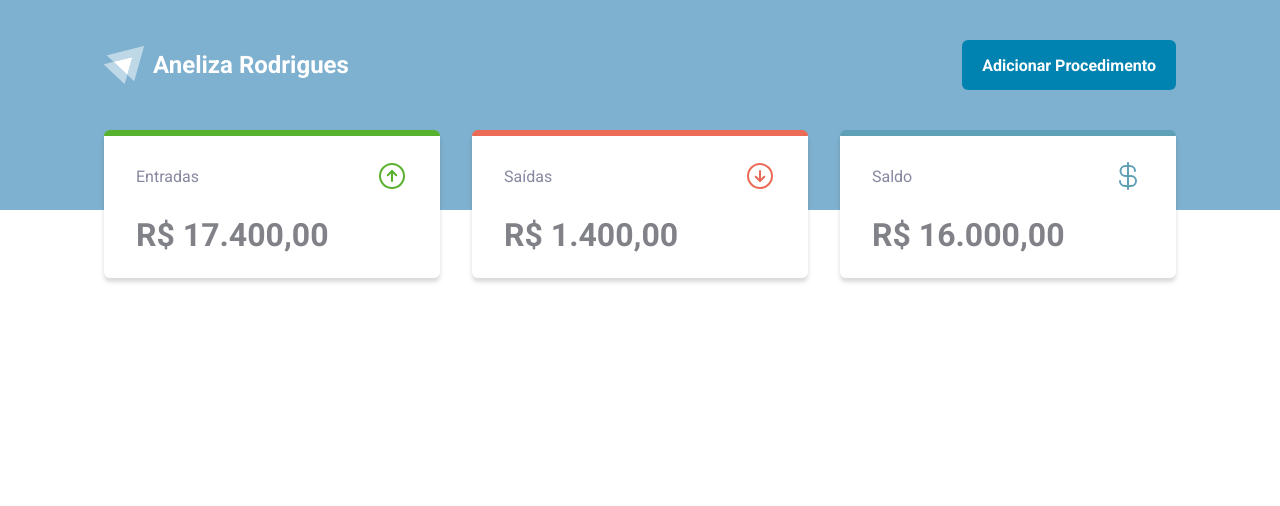
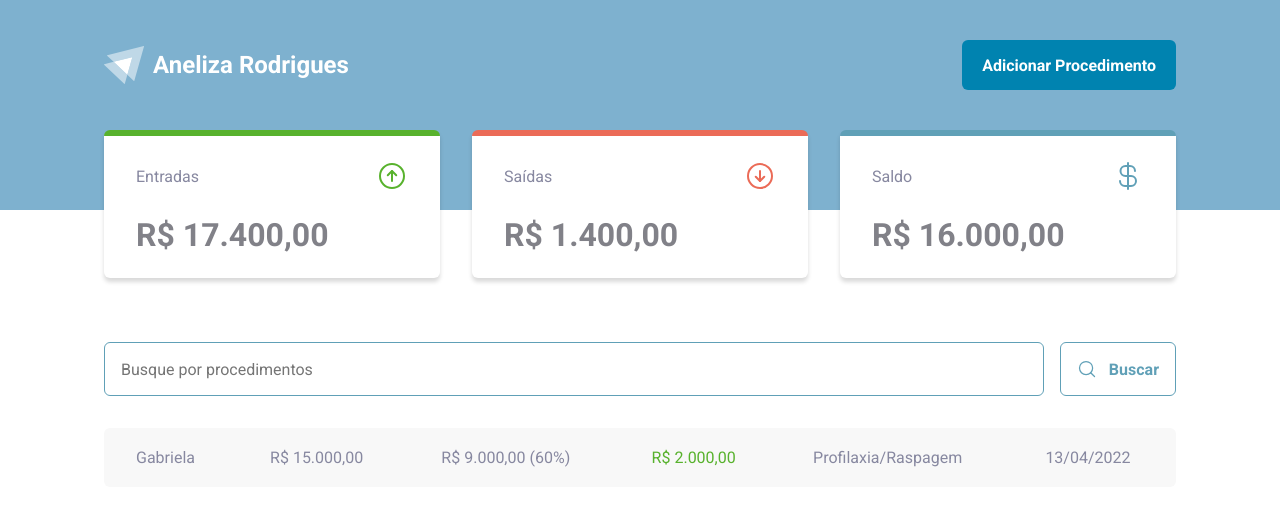
Before and after one commit to caioq/dental-transactions, a React (Vite) app: page / in a window 1280 px wide. Shown: the top 506 px of the page. Built offline with nearby package versions, Linux system fonts and the light colour scheme.

Commit message:
feat: search form component

```diff
--- a/index.html
+++ b/index.html
@@ -12,7 +12,7 @@
 
     <link href="https://fonts.googleapis.com/css2?family=Roboto:wght@400;700&display=swap" rel="stylesheet" />
 
-    <title>DT</title>
+    <title>Dental Transactions</title>
   </head>
   <body>
     <div id="root"></div>
--- /dev/null
+++ b/src/components/SearchForm/index.tsx
@@ -0,0 +1,13 @@
+import { MagnifyingGlass } from "phosphor-react";
+import { SearchFormContainer } from "./styles";
+
+export function SearchForm() {
+  return (
+    <SearchFormContainer>
+      <input type="text" placeholder="Busque por procedimentos" />
+      <button type="submit">
+        <MagnifyingGlass size={20} /> Buscar
+      </button>
+    </SearchFormContainer>
+  );
+}
--- /dev/null
+++ b/src/components/SearchForm/styles.ts
@@ -0,0 +1,37 @@
+import styled from "styled-components";
+
+export const SearchFormContainer = styled.form`
+  display: flex;
+  gap: 1rem;
+  input {
+    flex: 1;
+    border-radius: 6px;
+    border: 1px solid ${(props) => props.theme["blue-dark"]};
+    background: ${(props) => props.theme["white"]};
+    color: ${(props) => props.theme["text-base"]};
+    padding: 1rem;
+    &::placeholder {
+      color: ${(props) => props.theme["text-placeholder"]};
+    }
+  }
+  button {
+    display: flex;
+    align-items: center;
+    gap: 0.75rem;
+    border: 0;
+    padding: 1rem;
+    background: transparent;
+    border: 1px solid ${(props) => props.theme["blue-dark"]};
+    color: ${(props) => props.theme["blue-dark"]};
+    font-weight: bold;
+    border-radius: 6px;
+    cursor: pointer;
+
+    &:hover {
+      background: ${(props) => props.theme["blue-bright-700"]};
+      border-color: ${(props) => props.theme["blue-bright-700"]};
+      color: ${(props) => props.theme["white"]};
+      transition: background-color 0.2s, color 0.2s, border-color 0.2s;
+    }
+  }
+`;
--- a/src/pages/Procedures/index.tsx
+++ b/src/pages/Procedures/index.tsx
@@ -1,11 +1,31 @@
 import { Header } from "../../components/Header";
+import { SearchForm } from "../../components/SearchForm";
 import { Summary } from "../../components/Summary";
+import { TransactionsContainer, TransactionsTable, PriceHighlight } from "./styles";
 
 export function Procedures() {
   return (
     <div>
       <Header />
       <Summary />
+
+      <TransactionsContainer>
+        <SearchForm />
+        <TransactionsTable>
+          <tbody>
+            <tr>
+              <td>Gabriela</td>
+              <td>R$ 15.000,00</td>
+              <td>R$ 9.000,00 (60%)</td>
+              <td>
+                <PriceHighlight variant="income">R$ 2.000,00</PriceHighlight>
+              </td>
+              <td>Profilaxia/Raspagem</td>
+              <td>13/04/2022</td>
+            </tr>
+          </tbody>
+        </TransactionsTable>
+      </TransactionsContainer>
     </div>
   );
 }
--- a/src/pages/Procedures/styles.ts
+++ b/src/pages/Procedures/styles.ts
@@ -0,0 +1,36 @@
+import styled from "styled-components";
+
+export const TransactionsContainer = styled.main`
+  width: 100%;
+  max-width: 1120px;
+  margin: 4rem auto 0;
+  padding: 0 1.5rem;
+`;
+
+export const TransactionsTable = styled.table`
+  width: 100%;
+  border-collapse: separate;
+  border-spacing: 0 0.5rem;
+  margin-top: 1.5rem;
+
+  td {
+    padding: 1.25rem 2rem;
+    background: ${(props) => props.theme["gray-background"]};
+    &:first-child {
+      border-top-left-radius: 6px;
+      border-bottom-left-radius: 6px;
+    }
+    &:last-child {
+      border-top-right-radius: 6px;
+      border-bottom-right-radius: 6px;
+    }
+  }
+`;
+
+interface PriceHighlightProps {
+  variant: "income" | "outcome";
+}
+
+export const PriceHighlight = styled.span<PriceHighlightProps>`
+  color: ${(props) => (props.variant === "income" ? props.theme["green-dark"] : props.theme["text-base"])};
+`;
--- a/src/styles/themes/default.ts
+++ b/src/styles/themes/default.ts
@@ -9,6 +9,7 @@
   "gray-700": "#29292E",
   "gray-800": "#202024",
   "gray-900": "#121214",
+  "gray-background": "#F8F8F8",
 
   "green-light": "#C3E9B1",
   "green-dark": "#58B22D",
```
